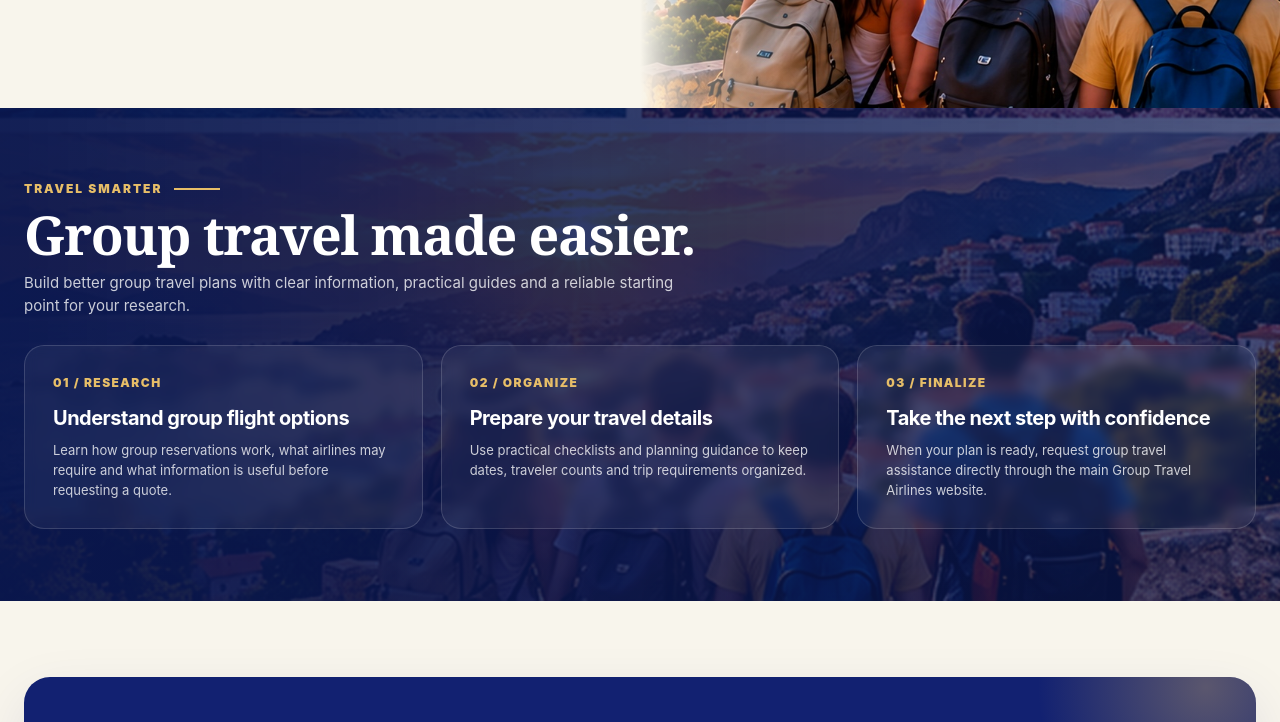
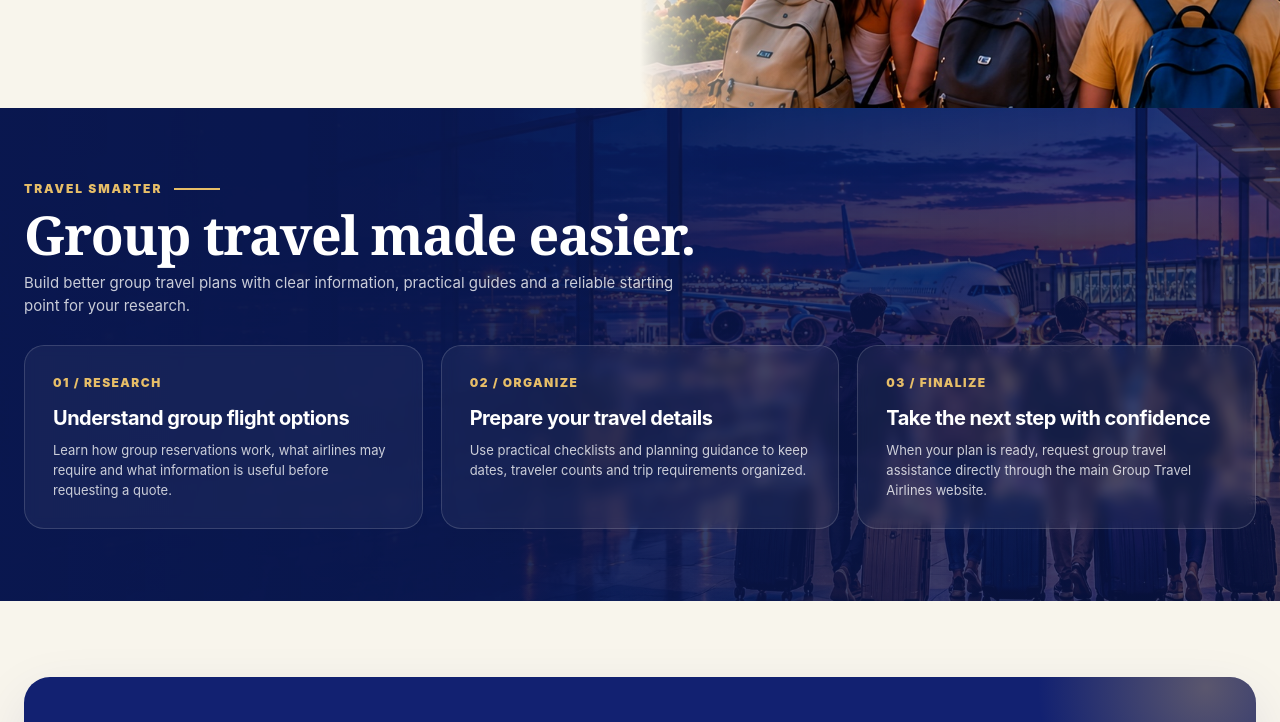
Before and after one commit to grouptravelairlines/grouptravelairlines-Cloudflare-Site, a plain HTML site: page index.html in a window 1280 px wide. Shown: the part 1909-2631 px from the top of the page. Drawn offline with Linux system fonts and the light colour scheme.

Commit message:
Update background image in dark section

```diff
--- a/index.html
+++ b/index.html
@@ -128,7 +128,7 @@
     .blog-empty{display:none;padding:30px;border:1px dashed var(--line);border-radius:20px;text-align:center;color:var(--muted);background:var(--cream)}
 
     .dark-section{background:var(--navy-2);color:#fff;position:relative;overflow:hidden}
-    .dark-section::before{content:"";position:absolute;inset:0;background:linear-gradient(90deg,rgba(10,23,79,.96),rgba(10,23,79,.70)),url('/assets/footer-mountains.jpg') center/cover no-repeat;opacity:.95}
+    .dark-section::before{content:"";position:absolute;inset:0;background:linear-gradient(90deg,rgba(10,23,79,.96),rgba(10,23,79,.70)),url('/assets/travel-smarter.jpg') center/cover no-repeat;opacity:.95}
     .dark-inner{position:relative;z-index:1;padding:72px 0}
     .dark-kicker{color:var(--gold)}
     .dark-title{color:#fff}
```
